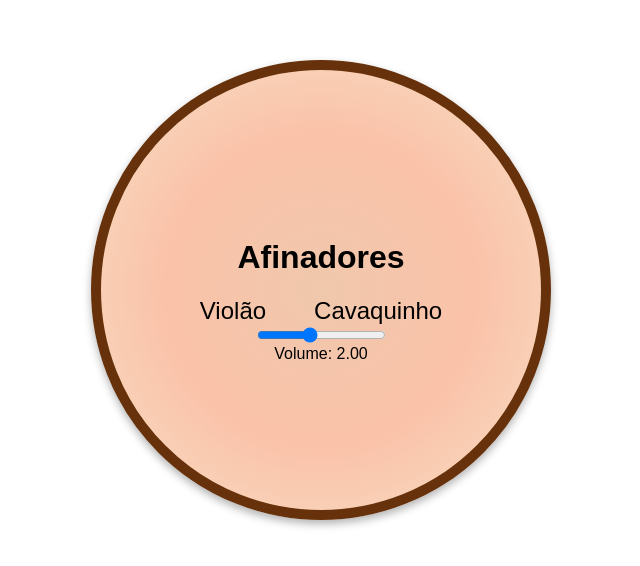
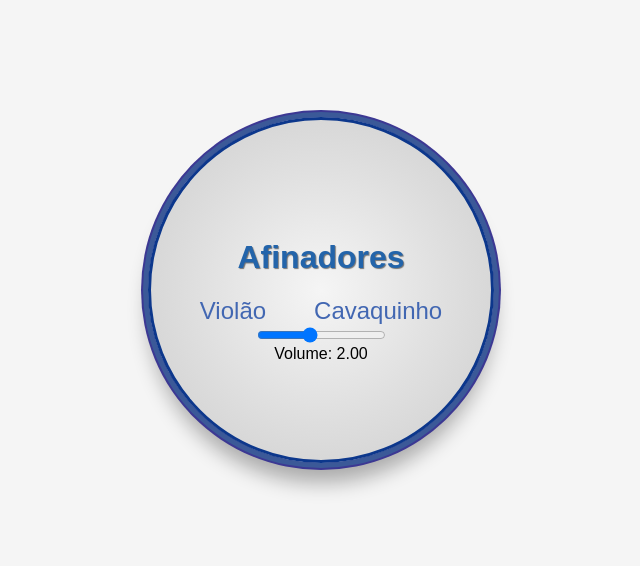
Before and after one commit to alexandreorestes/afinador, a React (Create React App) app: page / in a window 1280 px wide. Shown: the part 110-676 px from the top of the page, without its empty margins (319-959 px from the left). Built offline with nearby package versions, Linux system fonts and the light colour scheme.

Commit message:
ajuste de cores

```diff
--- a/src/App.css
+++ b/src/App.css
@@ -5,16 +5,21 @@ body {
   align-items: center;
   height: 100vh;
   margin: 0;
+  background-color: #f5f5f5; /* Fundo claro */
 }
 
 .container {
   text-align: center;
-  max-width: 600px; /* Define a largura máxima do conteúdo */
-  margin: auto; /* Define margens automáticas para centralizar horizontalmente */
+  max-width: 600px;
+  margin: auto;
 }
-h1{
+
+h1 {
   text-align: center;
+  color: #2364AA; /* Cor escura para melhor legibilidade */
+  text-shadow: 1px 1px 1px rgba(0, 0, 0, 0.5); /* Sombra com deslocamento de 2px para direita e para baixo, desfoque de 4px e cor preta com 50% de opacidade */
 }
+
 
 button {
   margin: 2px;
@@ -24,59 +29,69 @@ button {
   cursor: pointer;
   border-radius: 50%;
   border: none;
-  background-color: #0079e2;
-  position: relative; /* Garante que o pseudo-elemento seja posicionado relativo ao botão */
+  background-color: #4267B2; /* Azul do Facebook para os botões */
+  position: relative;
+  transition: background-color 0.3s ease, transform 0.3s ease;
+}
+
+button:hover {
+  background-color: #3b5998; /* Cor mais escura para hover */
+  transform: scale(1.05);
 }
 
 button::before {
-  content: ''; /* Define o conteúdo do pseudo-elemento como vazio */
-  position: absolute; /* Posiciona o pseudo-elemento de forma absoluta em relação ao botão */
-  top: -30px; /* Posiciona o pseudo-elemento 30 pixels acima do topo do botão */
-  left: 50%; /* Posiciona o pseudo-elemento no meio horizontal do botão */
-  width: 5px; /* Define a largura da linha como 1 pixel */
-  height: 30px; /* Define a altura da linha como 30 pixels (equivalente a 3 centímetros) */
-  background-color: black; /* Define a cor da linha */
-  transform: translateX(-50%); /* Move a linha horizontalmente para a esquerda em 50% da sua própria largura */
-  z-index: -1; /* Coloca a linha atrás do botão */
+  content: '';
+  position: absolute;
+  top: -30px;
+  left: 50%;
+  width: 5px;
+  height: 30px;
+  background-color: #3b5998; /* Azul do Facebook para a linha */
+  transform: translateX(-50%);
+  z-index: -1;
 }
+
 .link-container {
-  text-align: center; /* Para centralizar os links, se necessário */
+  text-align: center;
+  margin-top: 20px;
 }
 
 .link {
   display: inline-block;
-  font-size: 1.5em; /* Ajuste este valor conforme necessário */
+  font-size: 1.5em;
   text-decoration: none;
-  color: inherit;
-  margin: 0 1em; /* Espaço entre os links */
+  color: #4267B2; /* Azul do Facebook para os links */
+  margin: 0 1em;
   cursor: pointer;
+  transition: color 0.3s ease;
 }
 
 .link:hover {
   text-decoration: none;
-  color: blue; /* Ajuste a cor conforme necessário */
+  color: #3b5998; /* Cor mais escura para hover */
 }
 
 .clicked {
-  color: red; /* Cor do link quando clicado */
+  color: #0c274a; /* Azul mais intenso para links clicados */
 }
 
 .circulo {
-  width: 400px; /* Largura do círculo */
-  height: 400px; /* Altura do círculo */
-  border-radius: 50%; /* Faz o elemento ser circular */
-  background: radial-gradient(circle, #f0c8ac, #fac2a9, #f7e1c5); /* Gradiente para simular a madeira */
-  border: 10px solid #66310b; /* Borda externa para simular o contorno do violão */
+  width: 300px;
+  height: 300px;
+  border-radius: 50%;
+  background: radial-gradient(circle, #f5f5f5, #e0e0e0, #cccccc); /* Gradiente em tons de cinza */
+  border: 3px solid #0c378c; /* Azul do Facebook para a borda */
   display: flex;
   flex-direction: column;
   align-items: center;
   justify-content: center;
-  margin: 0 auto; /* Centraliza o círculo na página */
+  margin: 0 auto;
   padding: 20px;
-  box-shadow: 0 4px 8px rgba(0, 0, 0, 0.3); /* Adiciona sombra para dar profundidade */
+  box-shadow:
+    0 0 0 5px #3b5998, /* Primeira borda adicional */
+    0 0 0 7px #3c3893, /* Segunda borda adicional */
+    0 20px 20px rgba(0, 0, 0, 0.3); /* Sombra */
 }
-
-
 
 @media screen and (max-width: 600px) {
   button {
```
